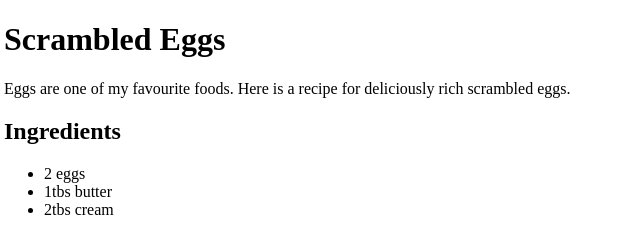
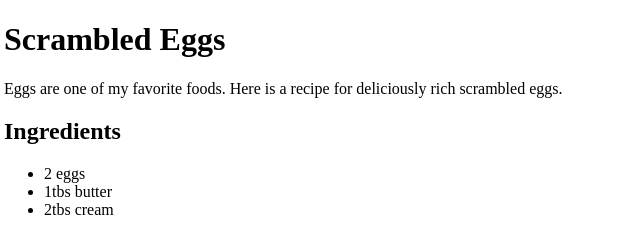
Before and after one commit to Suad28d/Lists, a plain HTML site: page index.html in a window 1280 px wide. Shown: the top 236 px of the page, 4-644 px from the left. Drawn offline with Linux system fonts and the light colour scheme.

Commit message:
mixing missed type

```diff
--- a/index.html
+++ b/index.html
@@ -6,7 +6,7 @@
   </head>
   <body>
     <h1>Scrambled Eggs</h1>
-    <p>Eggs are one of my favourite foods. Here is a
+    <p>Eggs are one of my favorite foods. Here is a
       recipe for deliciously rich scrambled eggs.</p>
     <h2>Ingredients</h2>
     <ul>
```
